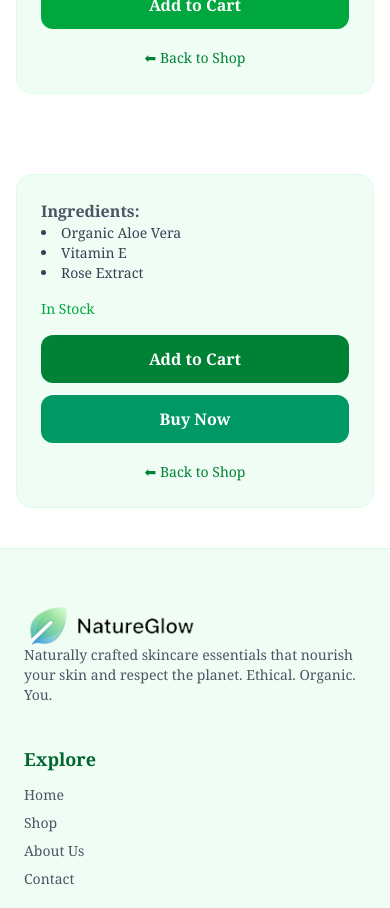
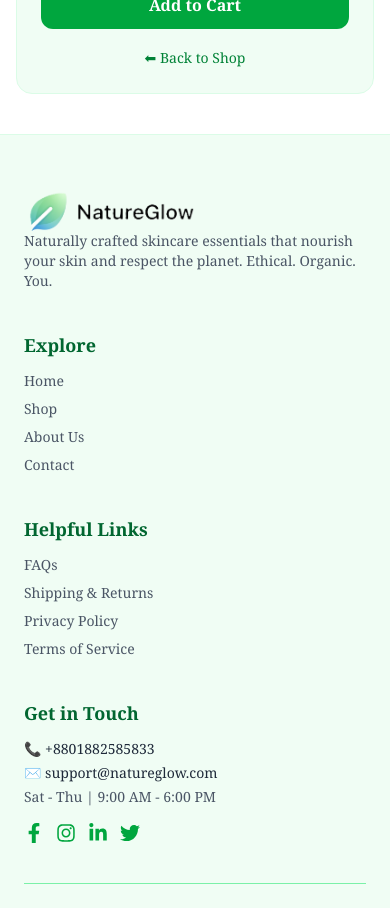
Before and after one commit to md-abu-naim/NatureGlow, a React (Vite) app: page /details in a window 390 px wide. Shown: the part 860-1768 px from the top of the page. Built offline with nearby package versions, Linux system fonts and the light colour scheme.

Commit message:
productDetails page fully responsive

```diff
--- a/src/Components/ProductDetails.jsx
+++ b/src/Components/ProductDetails.jsx
@@ -50,37 +50,6 @@ const ProductDetails = () => {
                     </div>
                 </div>
             </div>
-
-            <div className="max-w-6xl mx-auto px-4 py-10">
-                <div className="grid grid-cols-1 md:grid-cols-2 gap-10 items-center bg-green-50 p-6 rounded-2xl border border-green-100">
-                    <div>
-                        <div className="mb-4">
-                            <span className="font-semibold text-gray-600">Ingredients:</span>
-                            <ul className="list-disc list-inside text-sm text-gray-700">
-                                {product.ingredients.map((item, i) => (
-                                    <li key={i}>{item}</li>
-                                ))}
-                            </ul>
-                        </div>
-
-                        <p className={`text-sm font-medium mb-4 ${product.status === 'In Stock' ? 'text-green-600' : 'text-red-500'}`}>
-                            {product.status}
-                        </p>
-
-                        <div className="space-y-3">
-                            <button className="w-full px-6 py-3 bg-green-700 hover:bg-green-800 text-white font-semibold rounded-xl transition-all text-center">
-                                Add to Cart
-                            </button>
-                            <button className="w-full px-6 py-3 bg-emerald-600 hover:bg-emerald-700 text-white font-semibold rounded-xl transition-all text-center">
-                                Buy Now
-                            </button>
-                        </div>
-                        <div className="mt-4 text-center">
-                            <Link to="/shop" className="text-sm text-green-700 hover:underline">⬅ Back to Shop</Link>
-                        </div>
-                    </div>
-                </div>
-            </div>
         </div>
     );
 };
```
